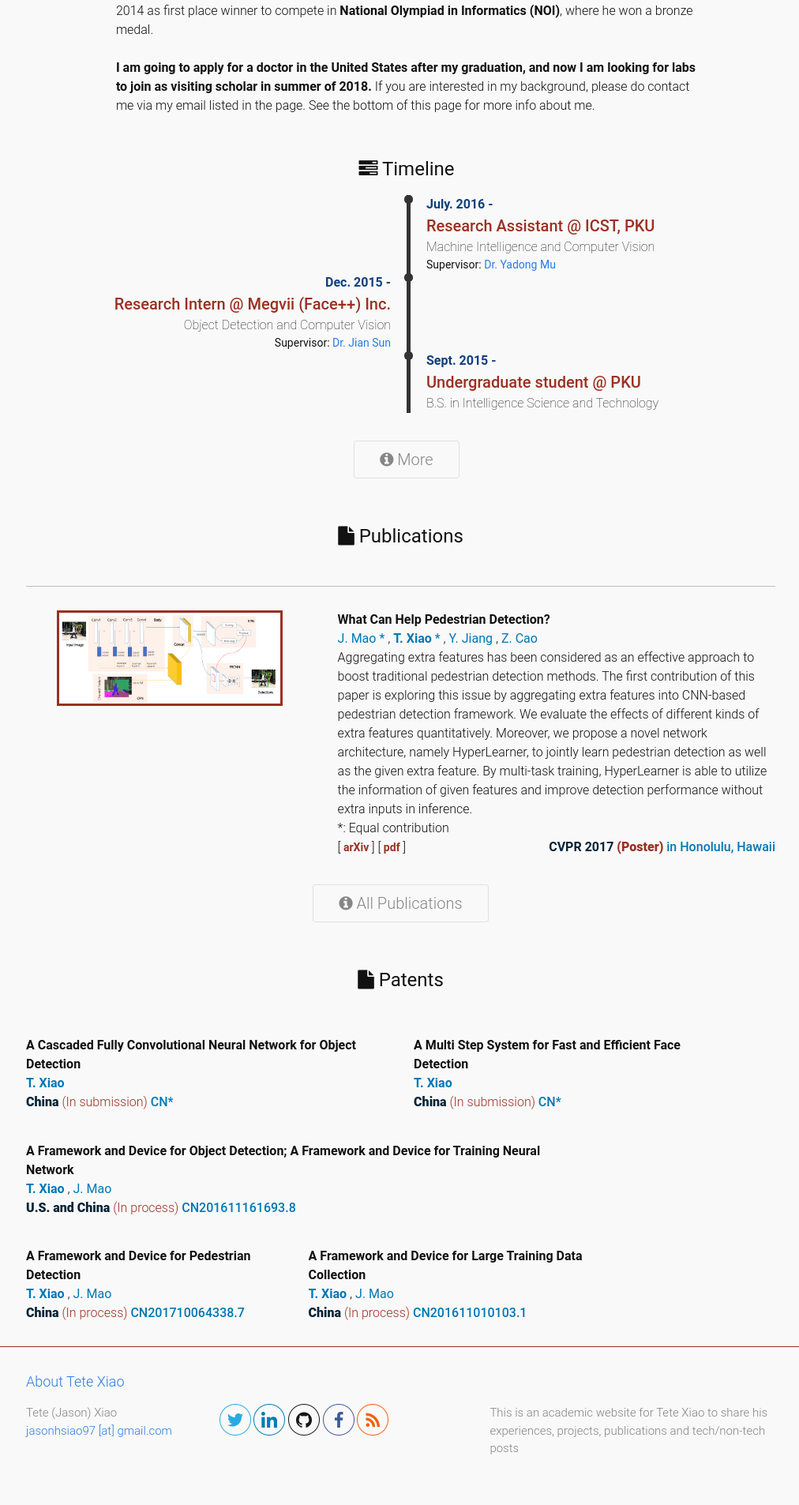
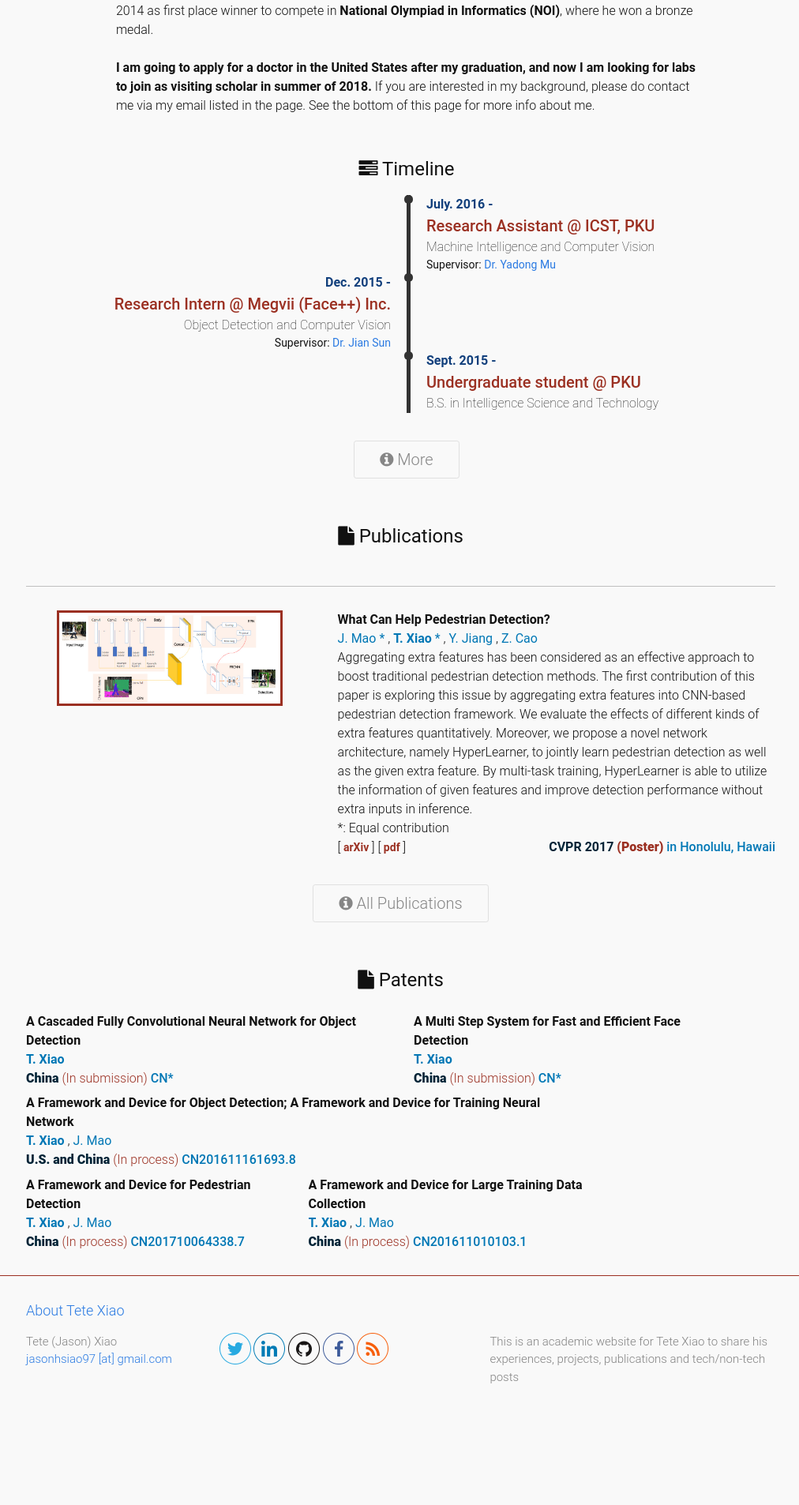
Before and after one commit to Tete-Xiao/Tete-Xiao.github.io, a Jekyll site: the page built from index.html, in a window 1280 px wide. Shown: the part 710-2616 px from the top of the page at 79% size, without its empty margins (125-1137 px from the left). Built offline with Jekyll 4.4.1, drawn with Linux system fonts in a browser that asks for light colours; after the commit the page ends 2525 px from its top, so only the background shows below that.

Commit message:
change dis

```diff
--- a/_sass/_patents.scss
+++ b/_sass/_patents.scss
@@ -13,7 +13,7 @@
 .pat {
   radius:         15px;
   float:          left !important;
-  margin-top:     1cm;
+  margin-top:     0.2cm;
   overflow:       auto;
 }
 
```
